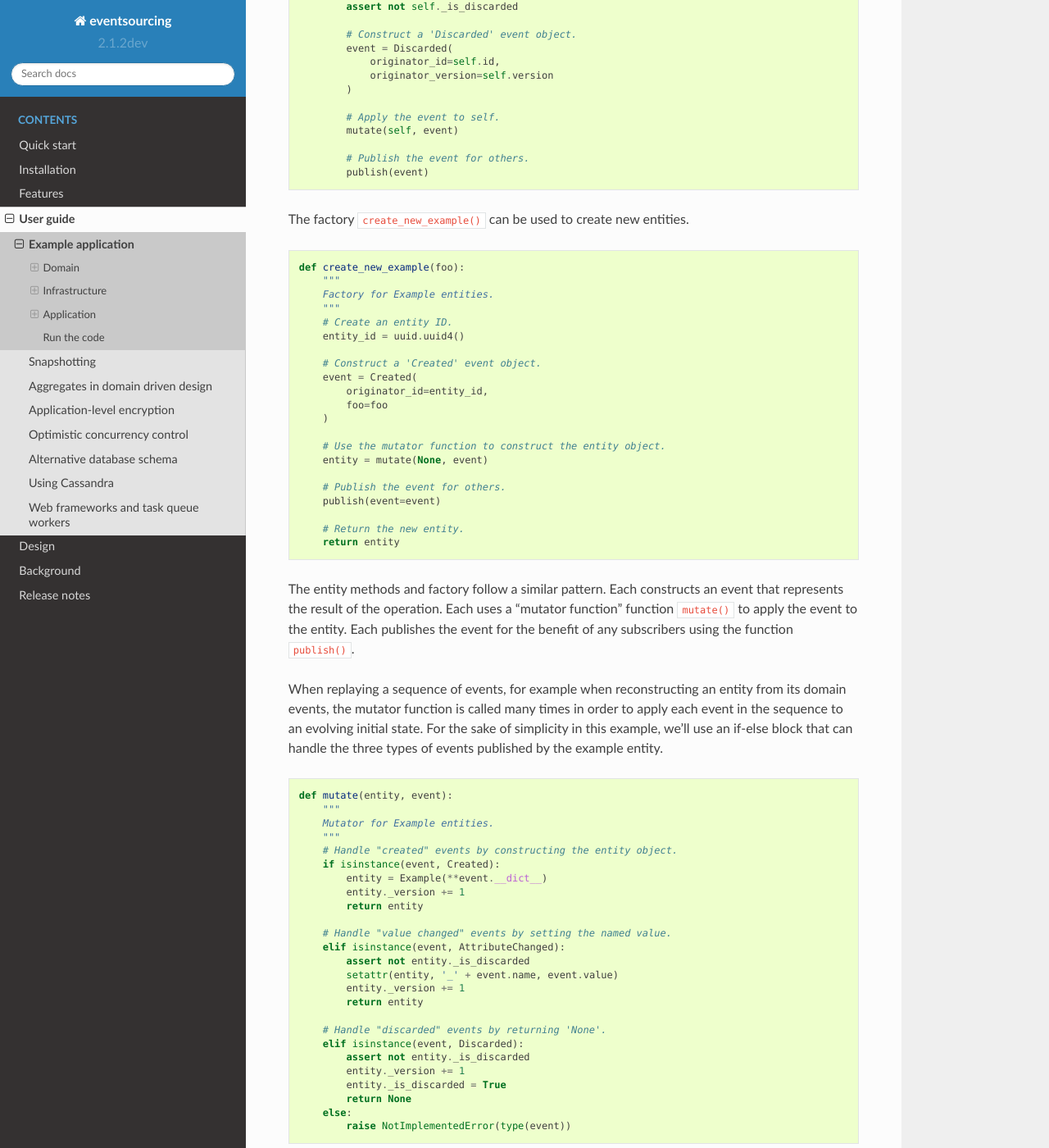
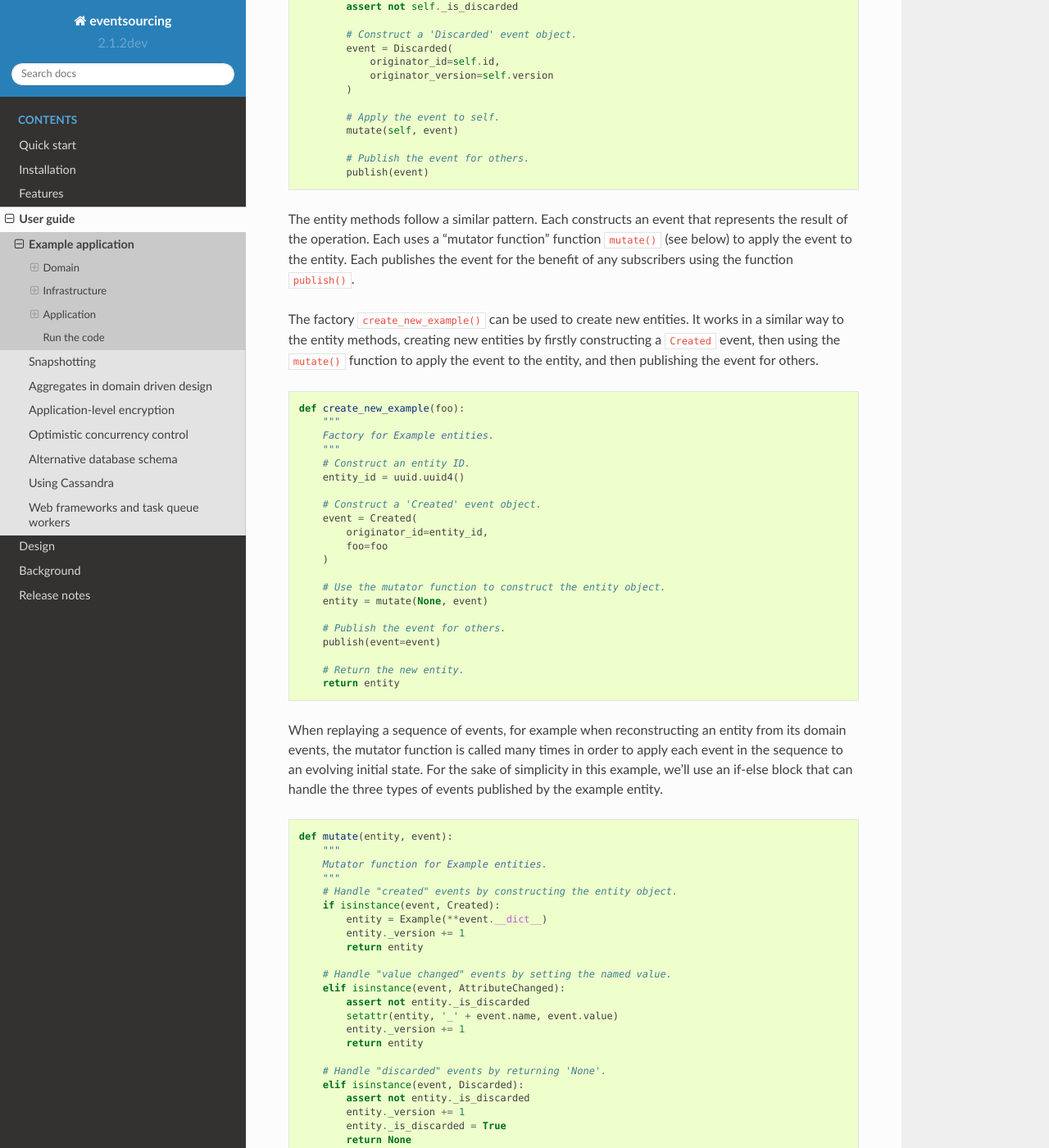
Before and after one commit to pyeventsourcing/eventsourcing, a Sphinx documentation site: the page built from docs/topics/user_guide/example_application.rst, in a window 1280 px wide and 1400 px high, scrolled down 2821 px. Shown: the whole window at 82% size. Built offline with Sphinx 7.4.7 and the Read the Docs theme 2.0.0, drawn with Linux system fonts in a browser that asks for light colours; some of the changed text lies outside the part shown.

Commit message:
Moved paragraph. Adjusted wording.

```diff
--- a/docs/topics/user_guide/example_application.rst
+++ b/docs/topics/user_guide/example_application.rst
@@ -168,7 +168,15 @@ discarded.
             publish(event)
 
 
-The factory ``create_new_example()`` can be used to create new entities.
+The entity methods follow a similar pattern. Each constructs an event that
+represents the result of the operation. Each uses a "mutator function" function
+``mutate()`` (see below) to apply the event to the entity. Each publishes the
+event for the benefit of any subscribers using the function ``publish()``.
+
+The factory ``create_new_example()`` can be used to create new entities. It works
+in a similar way to the entity methods, creating new entities by firstly
+constructing a ``Created`` event, then using the ``mutate()`` function
+to apply the event to the entity, and then publishing the event for others.
 
 .. code:: python
 
@@ -176,7 +184,7 @@ The factory ``create_new_example()`` can be used to create new entities.
         """
         Factory for Example entities.
         """
-        # Create an entity ID.
+        # Construct an entity ID.
         entity_id = uuid.uuid4()
 
         # Construct a 'Created' event object.
@@ -195,11 +203,6 @@ The factory ``create_new_example()`` can be used to create new entities.
         return entity
 
 
-The entity methods and factory follow a similar pattern. Each constructs an event that
-represents the result of the operation. Each uses a "mutator function" function ``mutate()``
-to apply the event to the entity. Each publishes the event for the benefit of any subscribers
-using the function ``publish()``.
-
 When replaying a sequence of events, for example when reconstructing an entity from its
 domain events, the mutator function is called many times in order to apply each event in
 the sequence to an evolving initial state. For the sake of simplicity in this example,
@@ -211,7 +214,7 @@ example entity.
 
     def mutate(entity, event):
         """
-        Mutator for Example entities.
+        Mutator function for Example entities.
         """
         # Handle "created" events by constructing the entity object.
         if isinstance(event, Created):
@@ -550,8 +553,8 @@ and unsubscribe from receiving further domain events.
                     session=session,
                 ),
                 sequenced_item_mapper=SequencedItemMapper(
+                    sequence_id_attr_name='originator_id',
                     position_attr_name='originator_version'
-                    sequence_id_attr_name='originator_id',
                 )
             )
             # Construct persistence policy.
```
